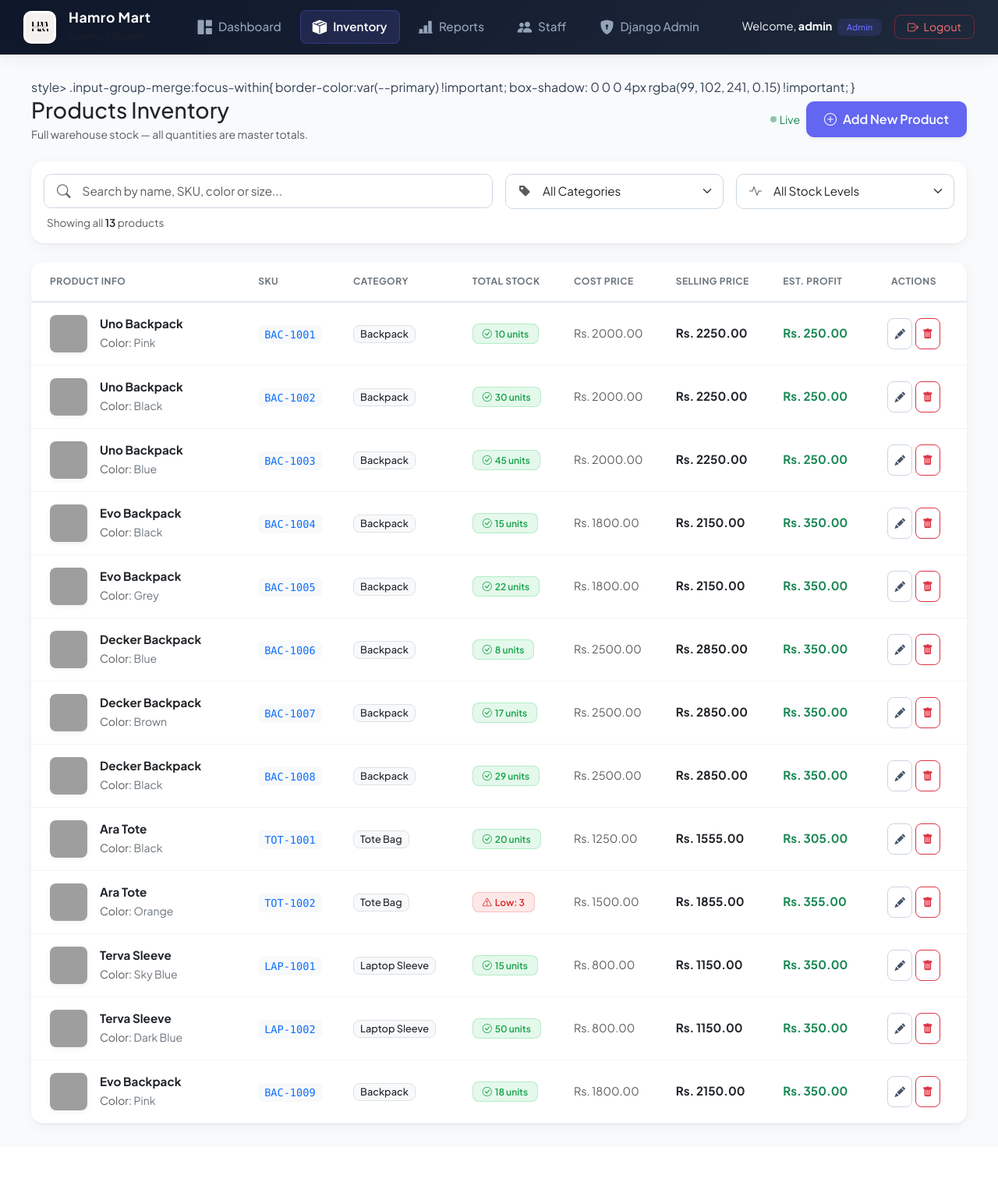
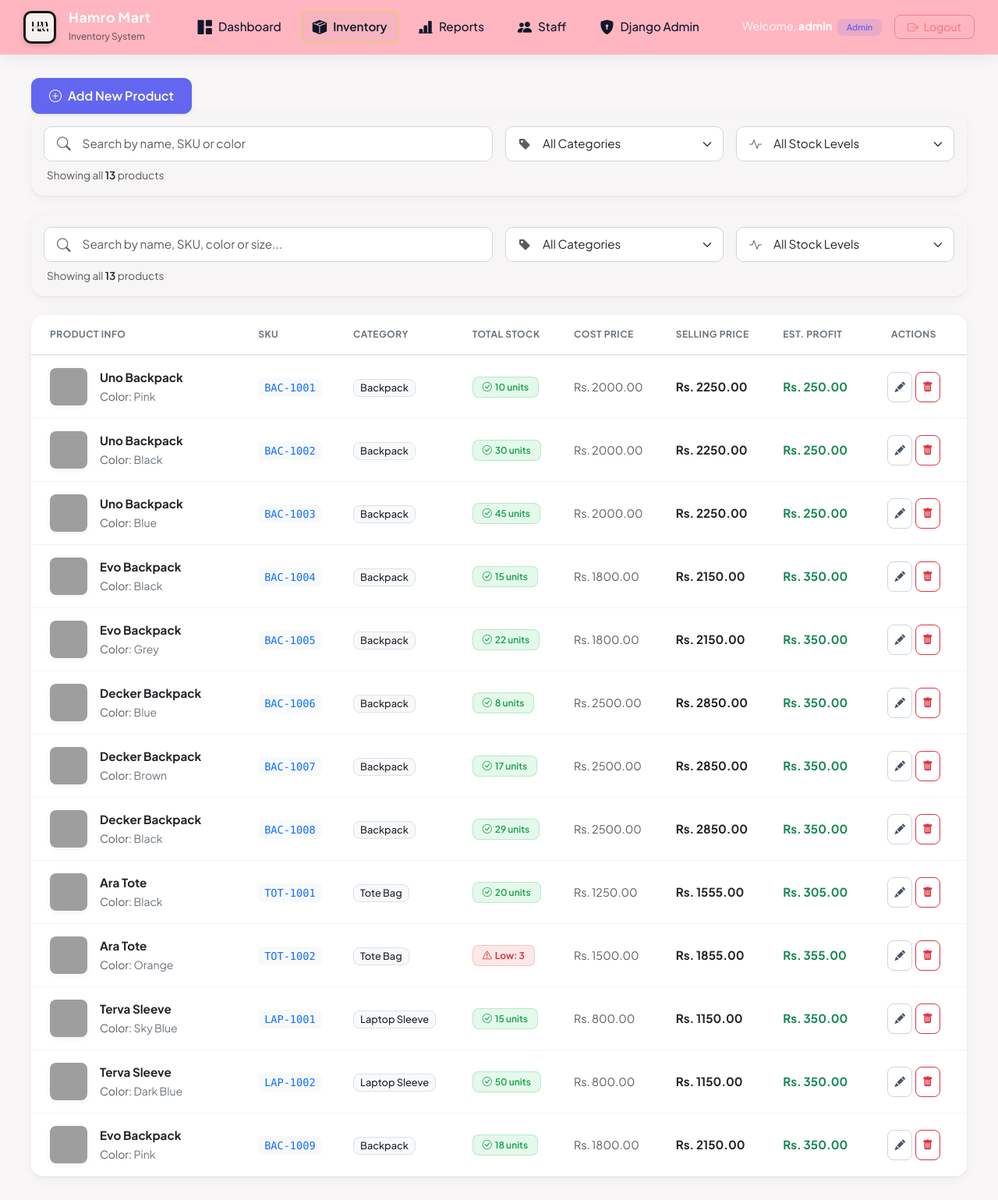
Before and after one commit to sukrishduwal/hamromart-aftermid, a Django app: page /products/ in a window 1280 px wide. Shown: the whole page at 78% size. Before the commit the page ends 1444 px from the top, so only its background shows below. Run offline with Django 5.2, Linux system fonts and the light colour scheme; a user stored in the database is signed in; data comes from the database, SQL or seed files in the repository; parts of the project's set-up code (start-up, migrations or seed data) failed here and were passed over; grey boxes are pictures that could not be loaded.

Commit message:
Resolve merge conflicts after stash pop

```diff
--- a/templates/base.html
+++ b/templates/base.html
@@ -21,15 +21,15 @@
 
     <style>
         :root {
-            --primary: #6366f1; /* Indigo */
+            --primary: #6366f1;
             --primary-hover: #4f46e5;
             --primary-soft: rgba(99, 102, 241, 0.08);
-            --dark-bg: #0f172a; /* Slate 900 */
-            --sidebar-end: #1e293b; /* Slate 800 */
-            --bg-color: #f8fafc; /* Slate 50 */
-            --border-color: #f1f5f9; /* Slate 100 */
-            --text-main: #334155; /* Slate 700 */
-            --text-muted: #64748b; /* Slate 500 */
+            --dark-bg: #ffb6c1;
+            --sidebar-end: #ffb6c1;
+            --bg-color: #f8f6f6;
+            --border-color: #0a0a0a;
+            --text-main: #334155;
+            --text-muted: #64748b;
             --card-shadow: 0 1px 3px 0 rgba(0, 0, 0, 0.05), 0 1px 2px -1px rgba(0, 0, 0, 0.05), 0 4px 20px -2px rgba(15, 23, 42, 0.05);
             --font-family: 'Plus Jakarta Sans', sans-serif;
         }
@@ -51,7 +51,7 @@
             box-shadow: 0 4px 20px rgba(15, 23, 42, 0.06);
             border-bottom: 1px solid rgba(255, 255, 255, 0.05);
             padding: 12px 30px;
-            position: sticky;
+            position: drop;
             top: 0;
             z-index: 1000;
         }
@@ -61,7 +61,7 @@
             height: auto;
             border-radius: 10px;
             transition: all 0.3s ease;
-            background: #ffffff;
+            background: #181616;
             padding: 3px;
             box-shadow: 0 2px 6px rgba(0,0,0,0.15);
         }
@@ -72,7 +72,7 @@
         }
 
         .nav-link-horizontal {
-            color: #94a3b8 !important;
+            color: #0f172a ;
             text-decoration: none;
             padding: 8px 16px;
             display: inline-flex;
@@ -91,7 +91,6 @@
 
         .nav-link-horizontal:hover {
             background: rgba(255, 255, 255, 0.04);
-            color: #ffffff !important;
         }
 
         .nav-link-horizontal:hover i {
@@ -99,10 +98,9 @@
         }
 
         .nav-link-horizontal.active {
-            background: rgba(99, 102, 241, 0.15);
-            color: #ffffff !important;
+            background: rgba(196, 165, 175, 0.15);
             font-weight: 600;
-            box-shadow: inset 0 0 0 1px rgba(99, 102, 241, 0.3);
+            box-shadow: inset 0 0 0 1px rgba(234, 216, 76, 0.86);
         }
 
         /* Main Content Styling */
@@ -116,7 +114,7 @@
 
         /* Premium Cards */
         .card-premium {
-            background: #ffffff;
+            background: #c1b8b805;
             border-radius: 16px;
             box-shadow: var(--card-shadow);
             border: 1px solid var(--border-color);
--- a/templates/inventory/products.html
+++ b/templates/inventory/products.html
@@ -2,39 +2,79 @@
 {% block page_title %}Inventory Management{% endblock %}
 
 {% block content %}
-style>
+<style>
     .input-group-merge:focus-within{
         border-color:var(--primary) !important;
         box-shadow: 0 0 0 4px rgba(99, 102, 241, 0.15) !important;
     }
 </style>
-
-<div class="d-flex justify-content-between align-items-center mb-4">
-    <div>
-        <h3 class="fw-extrabold text-dark mb-1">
-            {% if is_admin %}Products Inventory{% else %}My Stock{% endif %}
-        </h3>
-        <p class="text-muted small mb-0">
-            {% if is_admin %}
-            Full warehouse stock — all quantities are master totals.
-            {% else %}
-            Your working stock (up to 25 units per product). Auto-restocked from warehouse when ≤ 5.
-            {% endif %}
-        </p>
-    </div>
-    <div class="d-flex align-items-center gap-2">
-        <!-- Live indicator -->
-        <span class="d-flex align-items-center text-success small" id="live-indicator"
-            title="Stock levels update automatically">
-            <span class="badge bg-success me-1"
-                style="width:8px;height:8px;border-radius:50%;padding:0;display:inline-block;animation:pulse 2s infinite;"></span>
-            Live
+<div class="d-flex align-items-center gap-2">
         </span>
         {% if user.is_superuser %}
         <a href="{% url 'add_product' %}" class="btn btn-primary shadow-sm d-flex align-items-center">
             <i class="bi bi-plus-circle me-2"></i>Add New Product
         </a>
         {% endif %}
+</div>
+
+<!-- Search and Filter Section -->
+<div class="card card-premium border-0 mb-4">
+    <div class="card-body p-3">
+        <form method="GET" action="{% url 'product_list' %}" id="searchFilterForm" class="row g-3 align-items-center">
+            <!-- Search input with prefix search icon and clear button suffix -->
+            <div class="col-12 col-md-5 col-lg-6">
+                <div class="input-group input-group-merge" style="border: 1px solid #cbd5e1; border-radius: 10px; overflow: hidden; background-color: #fff; transition: all 0.2s ease;">
+                    <span class="input-group-text bg-white border-0 py-2.5 ps-3 text-muted">
+                        <i class="bi bi-search" style="font-size: 1.1rem;"></i>
+                    </span>
+                    <input type="text" name="q" id="inventorySearch" class="form-control border-0 py-2.5 ps-1" placeholder="Search by name, SKU or color " value="{{ query }}" autocomplete="off" style="box-shadow: none; font-size: 0.95rem;">
+                    <button class="btn border-0 bg-transparent text-muted py-2.5 pe-3" type="button" id="clearSearch" style="display: {% if query %}block{% else %}none{% endif %}; outline: none; box-shadow: none;">
+                        <i class="bi bi-x-circle-fill" style="font-size: 1.1rem; color: #94a3b8;"></i>
+                    </button>
+                </div>
+            </div>
+
+            <!-- Category Filter Dropdown -->
+            <div class="col-12 col-sm-6 col-md-3 col-lg-3">
+                <div class="input-group input-group-merge" style="border: 1px solid #cbd5e1; border-radius: 10px; overflow: hidden; background-color: #fff; transition: all 0.2s ease;">
+                    <span class="input-group-text bg-white border-0 py-2.5 ps-3 text-muted">
+                        <i class="bi bi-tag-fill" style="font-size: 1rem;"></i>
+                    </span>
+                    <select name="category" id="categoryFilter" class="form-select border-0 py-2.5 ps-1" style="box-shadow: none; font-size: 0.95rem; cursor: pointer;">
+                        <option value="">All Categories</option>
+                        {% for category in categories %}
+                            <option value="{{ category.id }}" {% if selected_category == category.id %}selected{% endif %}>{{ category.name }}</option>
+                        {% endfor %}
+                    </select>
+                </div>
+            </div>
+
+            <!-- Stock Status Dropdown -->
+            <div class="col-12 col-sm-6 col-md-4 col-lg-3">
+                <div class="input-group input-group-merge" style="border: 1px solid #cbd5e1; border-radius: 10px; overflow: hidden; background-color: #fff; transition: all 0.2s ease;">
+                    <span class="input-group-text bg-white border-0 py-2.5 ps-3 text-muted">
+                        <i class="bi bi-activity" style="font-size: 1rem;"></i>
+                    </span>
+                    <select name="stock" id="stockFilter" class="form-select border-0 py-2.5 ps-1" style="box-shadow: none; font-size: 0.95rem; cursor: pointer;">
+                        <option value="">All Stock Levels</option>
+                        <option value="in-stock" {% if selected_stock == 'in-stock' %}selected{% endif %}>In Stock (>5)</option>
+                        <option value="low-stock" {% if selected_stock == 'low-stock' %}selected{% endif %}>Low Stock (≤5)</option>
+                    </select>
+                </div>
+            </div>
+        </form>
+
+        <!-- Live Status Info Row -->
+        <div class="d-flex justify-content-between align-items-center mt-2 px-1 text-muted" style="font-size: 0.85rem;">
+            <div id="resultsCount">
+                Showing all <span class="fw-semibold text-dark">{{ products|length }}</span> products
+            </div>
+            <div id="filterIndicator" style="display: none;">
+                <a href="{% url 'product_list' %}" class="text-primary text-decoration-none fw-medium" id="resetFiltersLink">
+                    <i class="bi bi-arrow-counterclockwise"></i> Reset all filters
+                </a>
+            </div>
+        </div>
     </div>
 </div>
 
```
Also changed, not shown: templates/staff/staff_management.html (+32 -41 lines).
